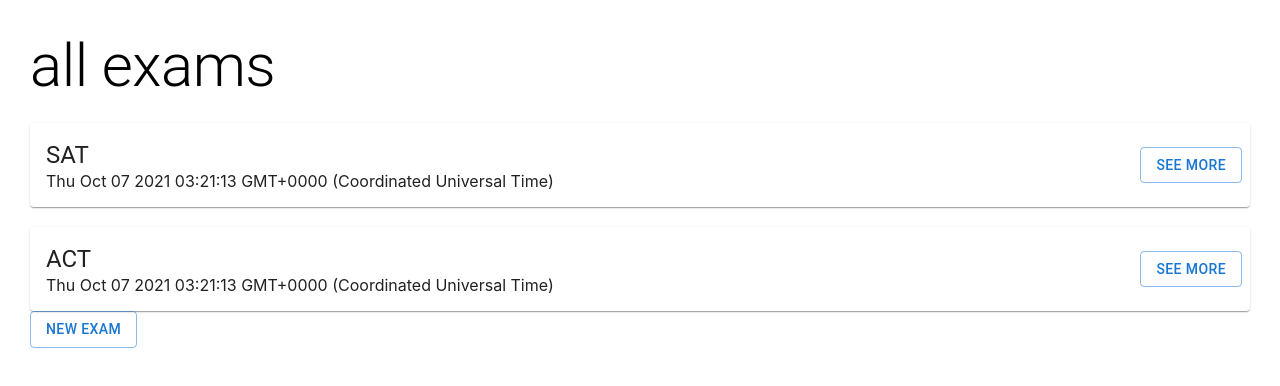
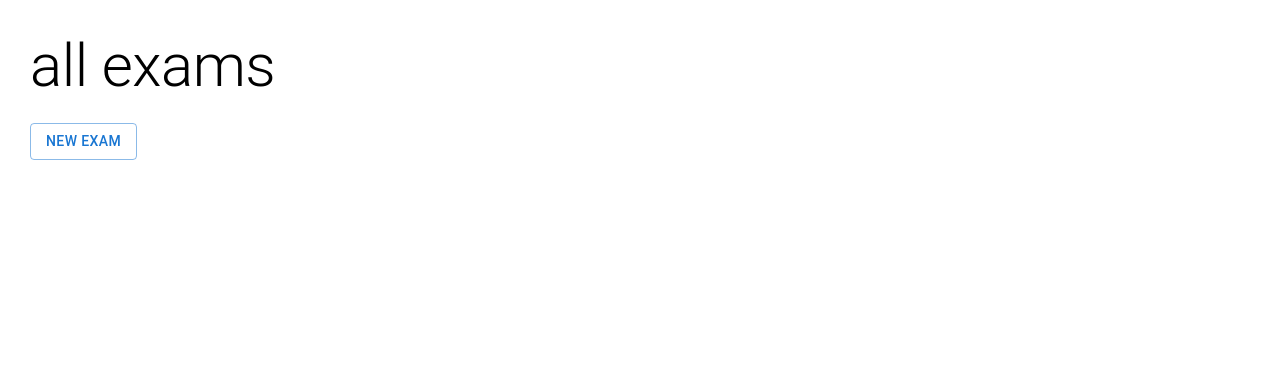
Before and after one commit to 397-f21/coffee-time2test, a React (Create React App) app: page / in a window 1280 px wide. Shown: the top 386 px of the page. Built offline with nearby package versions, Linux system fonts and the light colour scheme.

Commit message:
display exam name on timer page

```diff
--- a/src/App.js
+++ b/src/App.js
@@ -7,16 +7,16 @@
 
 const newExams = () => {
   return {
-    'SAT':
-      {
-        'name' : 'SAT',
-        'time' : new Date()
-      },
-    'ACT':
-      {
-        'name' : 'ACT',
-        'time' : new Date()
-      }
+    // 'CHEM 150':
+    //   {
+    //     'name' : 'CHEM 150',
+    //     'time' : new Date()
+    //   },
+    // 'MATH 234':
+    //   {
+    //     'name' : 'MATH 234',
+    //     'time' : new Date()
+    //   }
   }
 }
 
--- a/src/components/ExamCard.js
+++ b/src/components/ExamCard.js
@@ -18,6 +18,9 @@
     const handleClose = () => {
         setOpen(false);
     };
+
+    const displayDate = exam.time.toLocaleString().replace(',', ' at');
+
   return (
     <div >
         <Card className="card" sx={{ minWidth: 275 }}>
@@ -26,7 +29,7 @@
                 {exam.name}
                 </Typography>
                 <Typography variant="h7" component="div">
-                {"" + exam.time}
+                {displayDate.slice(0, -6) + displayDate.slice(-3)}
                 </Typography>
             </CardContent>
             <CardActions>
--- a/src/components/ExamTimer.js
+++ b/src/components/ExamTimer.js
@@ -42,7 +42,6 @@
       ...prevState,
       [exam.name]: {'name': exam.name, 'time': newEndTime}
     }));
-    // setExams({'name': exam.name, 'time': newEndTime});
     setCurKey(newEndTime);
   };
 
@@ -53,7 +52,7 @@
           time until
         </Typography>
         <Typography variant="h2" gutterBottom component="div">
-          MCAT
+          {exam.name}
         </Typography>
       </div>
       <div className="circles">
--- a/src/styles.css
+++ b/src/styles.css
@@ -3,7 +3,8 @@
 }
 
 .examList > * {
-  margin-top: 20px;
+  margin: 15px;
+  margin-left: 0px;
 }
 
 .card {
```
